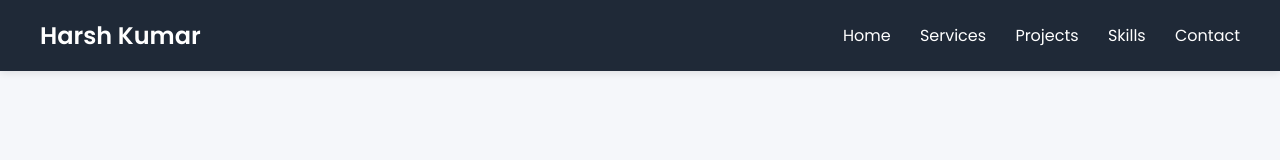
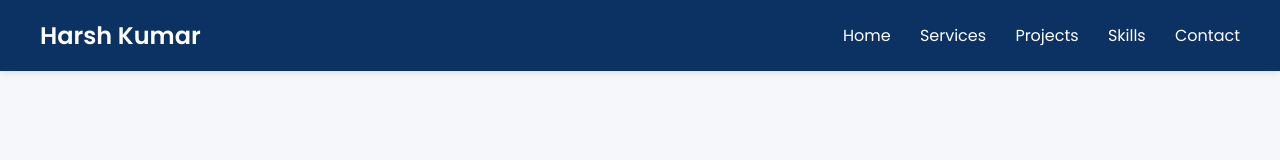
Before and after one commit to Harshkumar040/Harshkumar040.github.io, a plain HTML site: page portfolio/index.html in a window 1280 px wide. Drawn offline with Linux system fonts and the light colour scheme.

Commit message:
update portfolio index.html

```diff
--- a/portfolio/index.html
+++ b/portfolio/index.html
@@ -19,7 +19,7 @@
       display: flex;
       justify-content: space-between;
       align-items: center;
-      background-color: #1f2937;
+      background-color: #0c3163;
       padding: 18px 40px;
       box-shadow: 0 2px 8px rgba(0,0,0,0.1);
     }
```
